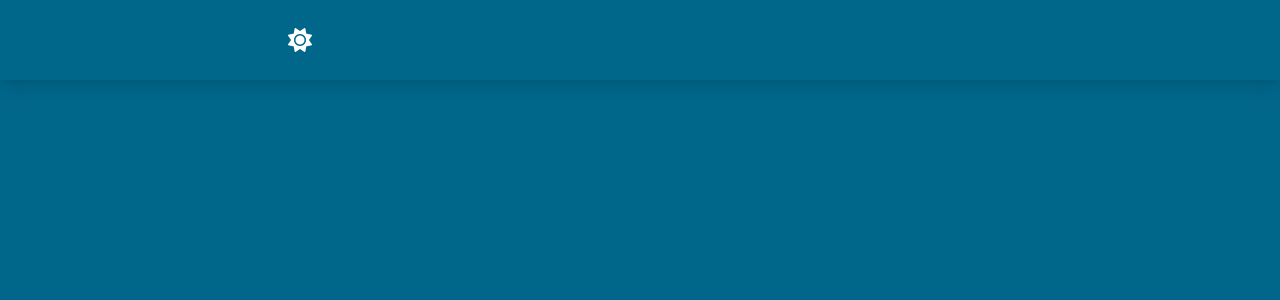
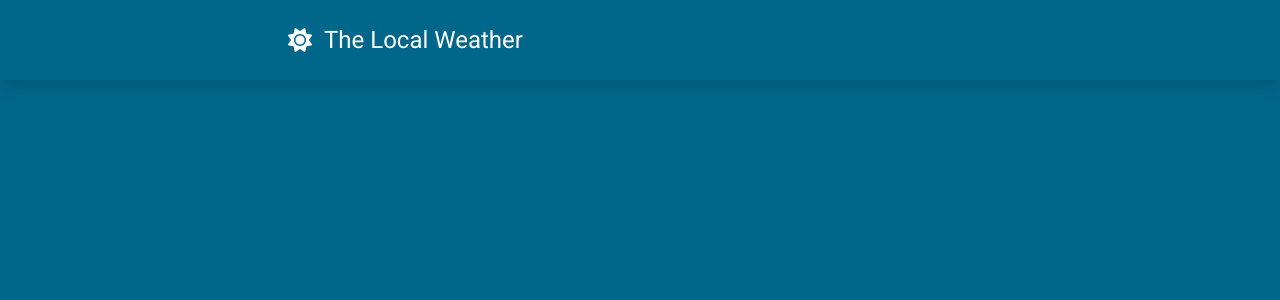
Before and after one commit to StephanieKSanchez/weather-app-vue-tailwind, a Vue app: page / in a window 1280 px wide. Shown: the top 300 px of the page. Built offline with nearby package versions, Linux system fonts and the light colour scheme.

Commit message:
added paragraph

```diff
--- a/src/components/Navigation.vue
+++ b/src/components/Navigation.vue
@@ -5,6 +5,7 @@
     >
       <div class="flex items-center gap-3 flex-1">
         <i class="fa-solid fa-sun text-2xl"></i>
+        <p class="text-2xl">The Local Weather</p>
       </div>
     </nav>
   </header>
```
